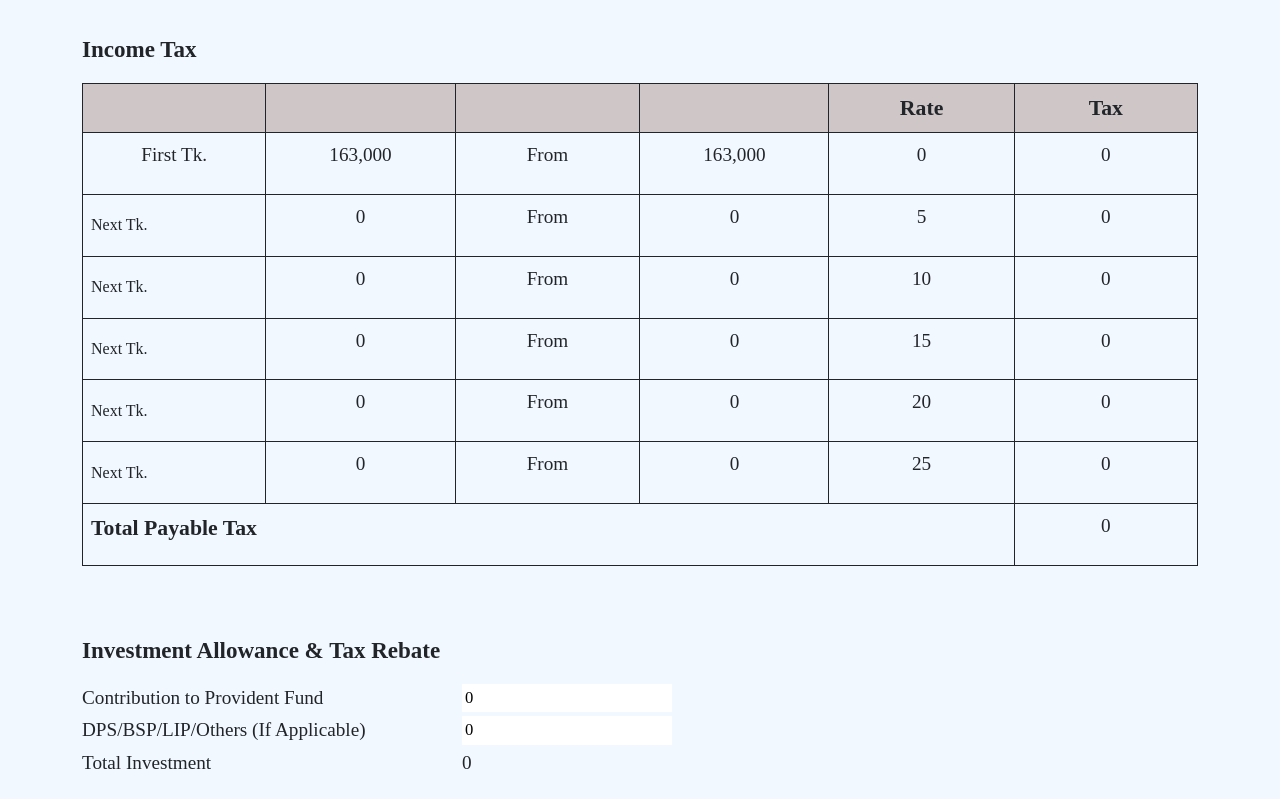
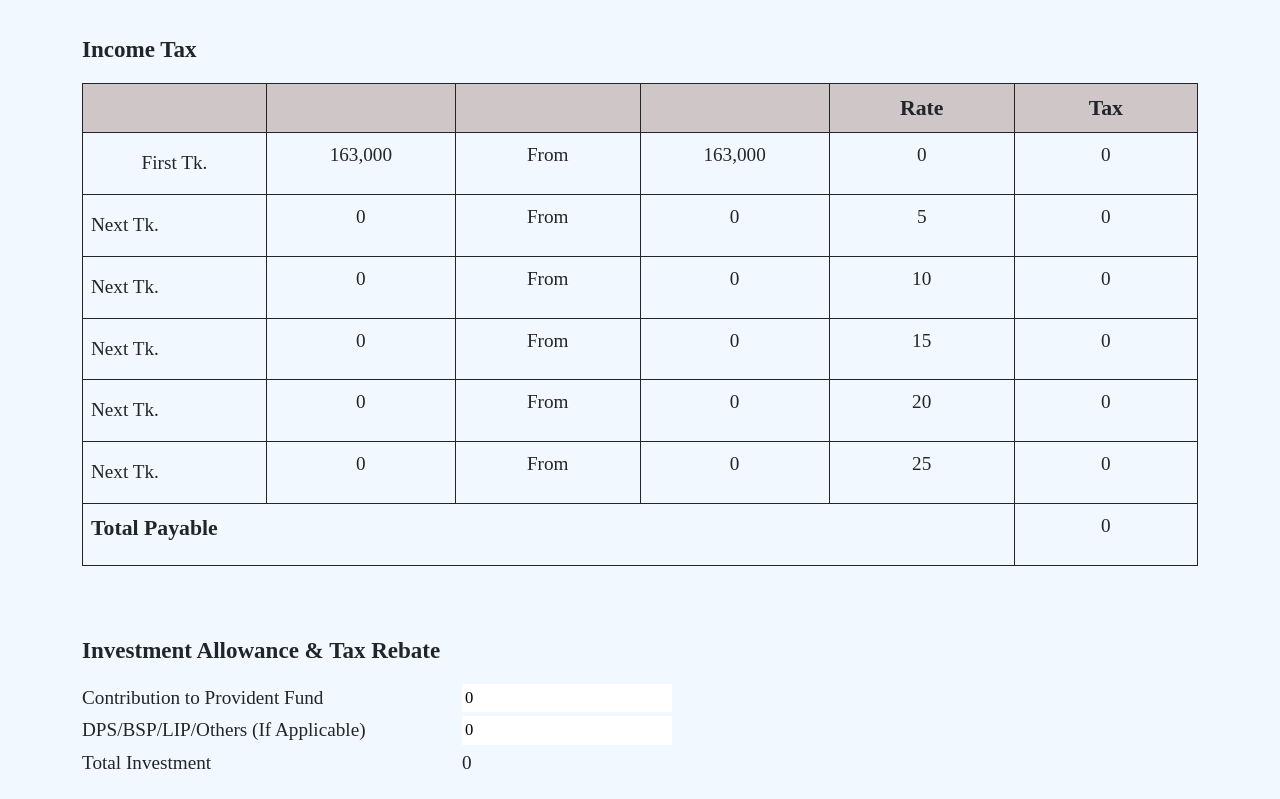
Before and after one commit to supermanshuvo/tax_calculator, a React (Create React App) app: page / in a window 1280 px wide. Shown: the part 1520-2319 px from the top of the page. Built offline with nearby package versions, Linux system fonts and the light colour scheme.

Commit message:
design slightly changed

```diff
--- a/src/App.scss
+++ b/src/App.scss
@@ -71,7 +71,8 @@ pre {
 .footerDetails {
   margin-top: 5vw;
   margin-bottom: 5vw;
-  font-size: 2vw !important;
+  font-size: 1.8vw !important;
+  font-family: Arial, Helvetica, sans-serif;
   text-align: center;
   font-weight: 600;
 }
@@ -108,3 +109,6 @@ button.btn:hover {
   border: 2px solid crimson;
   background: #fff;
 }
+.td_of_charts {
+  font-size: 1.5vw;
+}
--- a/src/Inputs/EmployeeDetails.jsx
+++ b/src/Inputs/EmployeeDetails.jsx
@@ -8,7 +8,7 @@ const EmployeeDetails = () => {
         <form action="">
           <div className="row">
             {/* left-side-fields starts */}
-            <div className="col-6 table-left">
+            <div className="col-lg-6 col-md-12 table-left">
               <div className="form-group">
                 <label className="levelsOfEmployeeDetails">
                   <span>*</span> Enter Employee Name
@@ -49,7 +49,7 @@ const EmployeeDetails = () => {
 
             {/* right-side-fields starts
              */}
-            <div className="col-6 table-right">
+            <div className="col-lg-6 col-md-12 table-right">
               <div className="form-group">
                 <label className="levelsOfEmployeeDetails">Branch</label>
                 <input type="text" className="form-control" />
--- a/src/Inputs/IncomeTaxChart.jsx
+++ b/src/Inputs/IncomeTaxChart.jsx
@@ -28,8 +28,8 @@ const IncomeTaxChart = () => {
                   <tbody>
                     {/* 1st item */}
                     <tr>
-                      <td className="withoutInputFields">
-                        <p className="text-center">First Tk.</p>
+                      <td className="withoutInputFields td_of_charts">
+                        First Tk.
                       </td>
                       <td className="withoutInputFields">
                         <p className="text-center">163,000</p>
@@ -49,7 +49,7 @@ const IncomeTaxChart = () => {
                     </tr>
                     {/* 2nd item */}
                     <tr>
-                      <td>Next Tk.</td>
+                      <td className="td_of_charts">Next Tk.</td>
                       <td className="withoutInputFields">
                         <p className="text-center">0</p>
                       </td>
@@ -68,7 +68,7 @@ const IncomeTaxChart = () => {
                     </tr>
                     {/* 3rd item */}
                     <tr>
-                      <td>Next Tk.</td>
+                      <td className="td_of_charts">Next Tk.</td>
                       <td className="withoutInputFields">
                         <p className="text-center">0</p>
                       </td>
@@ -87,7 +87,7 @@ const IncomeTaxChart = () => {
                     </tr>
                     {/* 4th item */}
                     <tr>
-                      <td>Next Tk.</td>
+                      <td className="td_of_charts">Next Tk.</td>
                       <td className="withoutInputFields">
                         <p className="text-center">0</p>
                       </td>
@@ -106,7 +106,7 @@ const IncomeTaxChart = () => {
                     </tr>
                     {/* 5th item */}
                     <tr>
-                      <td>Next Tk.</td>
+                      <td className="td_of_charts">Next Tk.</td>
                       <td className="withoutInputFields">
                         <p className="text-center">0</p>
                       </td>
@@ -126,7 +126,7 @@ const IncomeTaxChart = () => {
                     {/* 6th item */}
 
                     <tr>
-                      <td>Next Tk.</td>
+                      <td className="td_of_charts">Next Tk.</td>
                       <td className="withoutInputFields">
                         <p className="text-center">0</p>
                       </td>
@@ -146,7 +146,7 @@ const IncomeTaxChart = () => {
 
                     {/* Calculating Total */}
                     <tr>
-                      <th colSpan={5}>Total Payable Tax</th>
+                      <th colSpan={5}>Total Payable</th>
                       <td className="withoutInputFields">
                         <p className="text-center">0</p>
                       </td>
```
